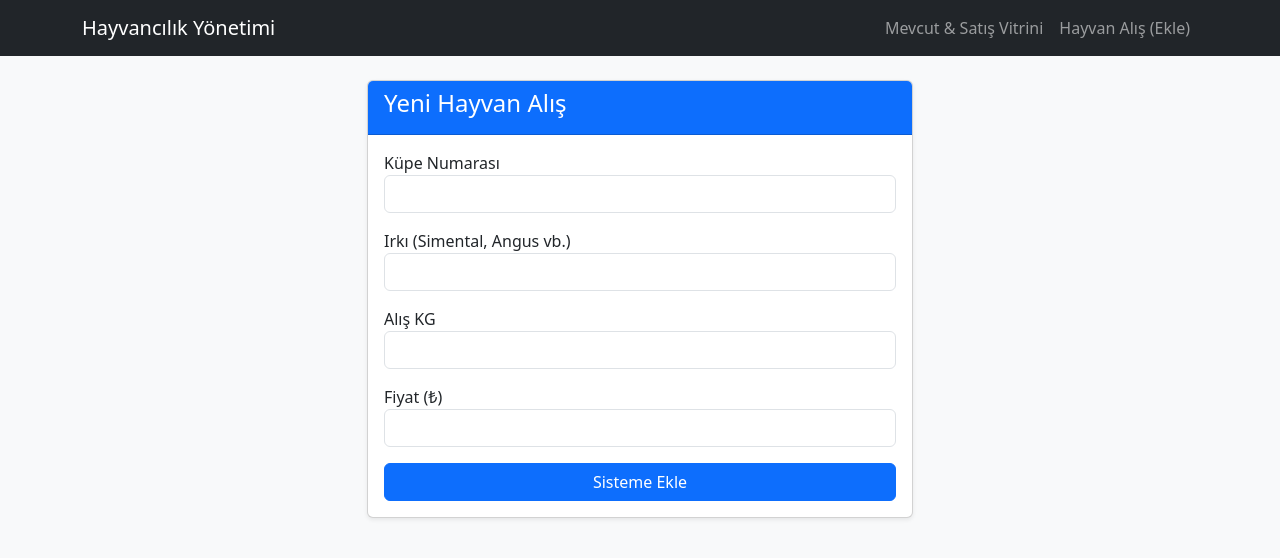
After one commit to Dev1Zfr/PROJE_KLASORU, a Flask app: page /ekle in a window 1280 px wide. The commit adds this page. Shown: the top 558 px of the page. Run offline with Flask 3, Linux system fonts and the light colour scheme; a user stored in the database is signed in.

Commit message:
Add files via upload

```diff
--- /dev/null
+++ b/templates/ekle.html
@@ -0,0 +1,34 @@
+{% extends 'layout.html' %}
+
+{% block content %}
+<div class="row justify-content-center">
+    <div class="col-md-6">
+        <div class="card shadow-sm">
+            <div class="card-header bg-primary text-white">
+                <h4>Yeni Hayvan Alış</h4>
+            </div>
+            <div class="card-body">
+                <form method="POST">
+                    <div class="mb-3">
+                        <label>Küpe Numarası</label>
+                        <input type="text" name="kupe_no" class="form-control" required>
+                    </div>
+                    <div class="mb-3">
+                        <label>Irkı (Simental, Angus vb.)</label>
+                        <input type="text" name="irk" class="form-control" required>
+                    </div>
+                    <div class="mb-3">
+                        <label>Alış KG</label>
+                        <input type="number" step="0.1" name="alis_kg" class="form-control" required>
+                    </div>
+                    <div class="mb-3">
+                        <label>Fiyat (₺)</label>
+                        <input type="number" step="1" name="alis_fiyati" class="form-control" required>
+                    </div>
+                    <button type="submit" class="btn btn-primary w-100">Sisteme Ekle</button>
+                </form>
+            </div>
+        </div>
+    </div>
+</div>
+{% endblock %}
--- /dev/null
+++ b/templates/layout.html
@@ -0,0 +1,23 @@
+<!DOCTYPE html>
+<html lang="tr">
+<head>
+    <meta charset="UTF-8">
+    <meta name="viewport" content="width=device-width, initial-scale=1.0">
+    <title>Çiftlik Otomasyonu</title>
+    <link href="https://cdn.jsdelivr.net/npm/bootstrap@5.3.0/dist/css/bootstrap.min.css" rel="stylesheet">
+</head>
+<body class="bg-light">
+    <nav class="navbar navbar-expand-lg navbar-dark bg-dark mb-4">
+        <div class="container">
+            <a class="navbar-brand" href="/">Hayvancılık Yönetimi</a>
+            <div class="navbar-nav">
+                <a class="nav-link" href="/">Mevcut & Satış Vitrini</a>
+                <a class="nav-link" href="/ekle">Hayvan Alış (Ekle)</a>
+            </div>
+        </div>
+    </nav>
+    <div class="container">
+        {% block content %}{% endblock %}
+    </div>
+</body>
+</html>
```
Also changed, not shown: templates/gecmis.html (+49 -1 lines), templates/index.html (added, +41 -0 lines), templates/login.html (added, +28 -0 lines).
